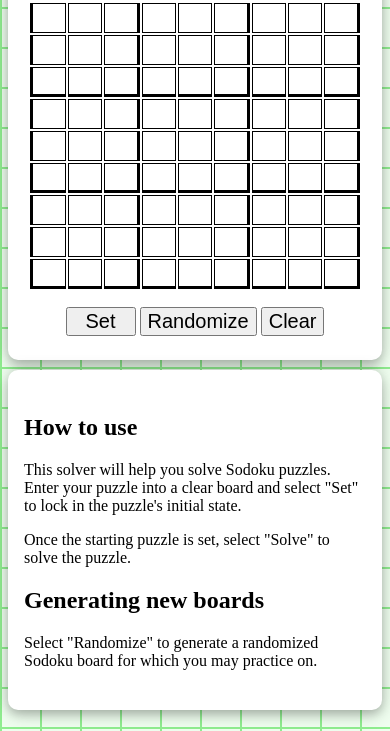
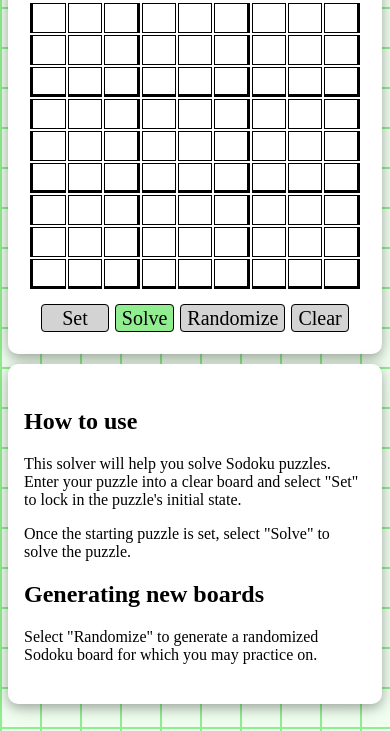
Before and after one commit to cnguyen0320/Sodoku_Solver, a plain HTML site: page index.html in a window 390 px wide. Shown: the part 113-844 px from the top of the page. Drawn offline with Linux system fonts and the light colour scheme.

Commit message:
make mobile friendly

```diff
--- a/Sodoku_Solver.js
+++ b/Sodoku_Solver.js
@@ -69,12 +69,12 @@ function set(){
  */
 function show_solve(show){
     if(show){ //showing solve
-        document.getElementById("set").className = "hidden"
-        document.getElementById("solve").className = ""
+        document.getElementById("set").className = "hidden button"
+        document.getElementById("solve").className = "button"
     }
     else{ //showing set
-        document.getElementById("set").className = ""
-        document.getElementById("solve").className = "hidden"
+        document.getElementById("set").className = "button"
+        document.getElementById("solve").className = "hidden button"
     }
 }
 
--- a/index.html
+++ b/index.html
@@ -111,10 +111,10 @@
             </tr>
         </table>
         <div class="buttons">
-            <button id= "set" onclick="set()"> Set </button>
-            <button id = "solve" onclick="solve()">Solve</button>
-            <button onclick="randomize()">Randomize</button>
-            <button onclick="clear_board()">Clear</button>
+            <span class = "button" id= "set" onclick="set()">Set</span>
+            <span class = "button" id = "solve" onclick="solve()">Solve</span>
+            <span class = "button" onclick="randomize()">Randomize</span>
+            <span class = "button" onclick="clear_board()">Clear</span>
         </div>
 
     </div>
--- a/main.css
+++ b/main.css
@@ -24,15 +24,20 @@ td.restricted{
     background: lightgreen !important;
 }
 
-button{
+.button{
     font-size: 1.25em;
+    border: 1px solid;
+    border-radius: 4px;
+    background-color: lightgray;
+    padding: 2px 6px;
+    margin: 1px
 }
 
 .buttons{
     text-align: center;
 }
 .hidden{
-    display: none;
+    display: inline;
 }
 .container{
     max-width: 600px;
@@ -52,9 +57,9 @@ body {
       linear-gradient(to bottom, lightgreen 2px, honeydew 1px);
 }
 #solve{
-    background-color: lightgreen;
-    width: 3.5em
+    background-color: lightgreen !important;
+    width: 3.5em;
 }
 #set{
-    width: 3.5em
+    padding: 2px 1em;
 }
```
